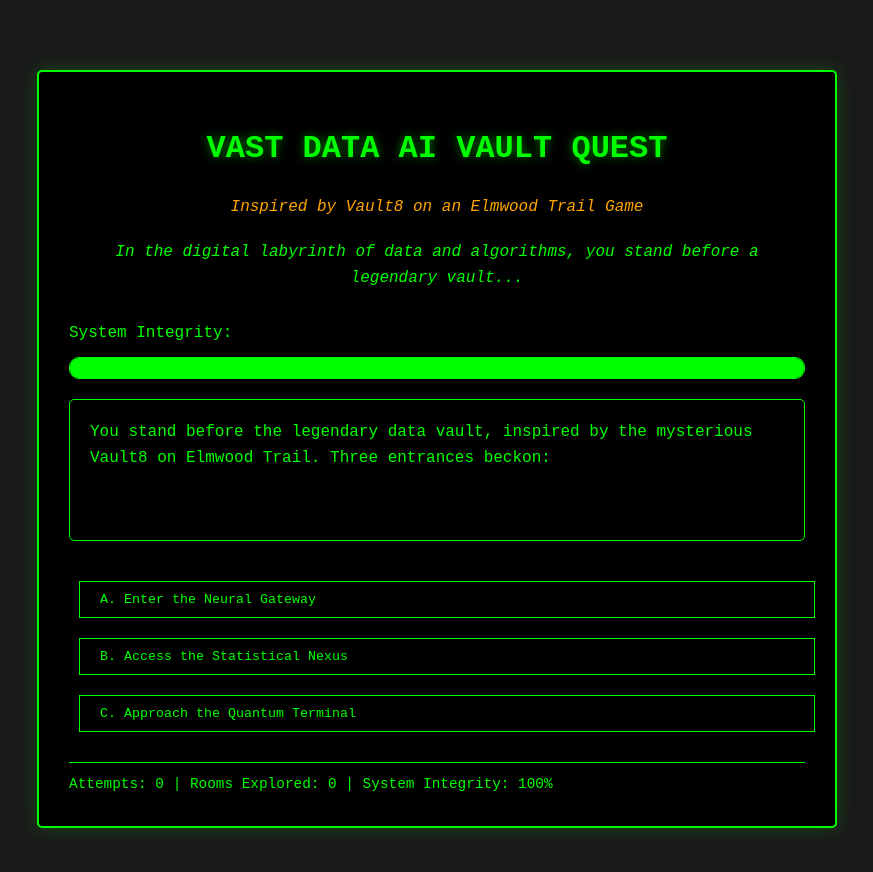
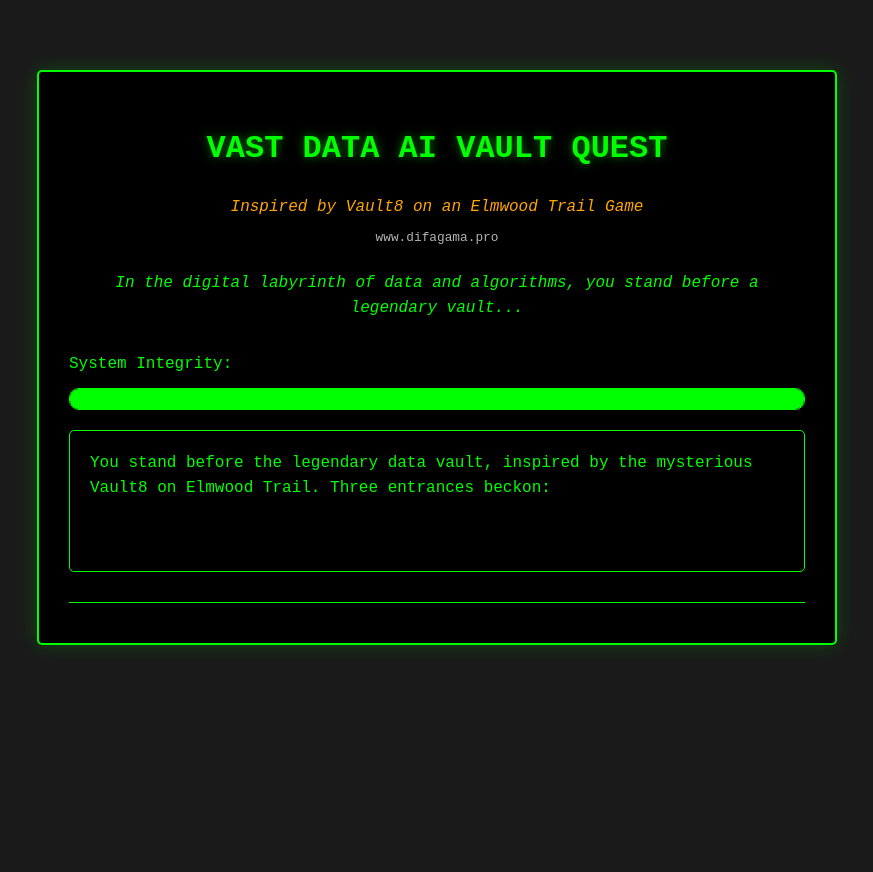
Before and after one commit to zeenfts/zeenfts.github.io, a Jekyll site: the page built from index.html, in a window 1280 px wide. Shown: the top 872 px of the page, without its empty margins (203-1076 px from the left). Built offline with Jekyll 4.4.1, drawn with Linux system fonts in a browser that asks for light colours.

Commit message:
Update for GameOver and add more detail

```diff
--- a/assets/css/styles.css
+++ b/assets/css/styles.css
@@ -29,6 +29,43 @@ body {
     color: #00ff00;
     margin-bottom: 20px;
     text-shadow: 0 0 10px rgba(0, 255, 0, 0.5);
+}
+
+.title-link {
+    color: #00ff00;
+    text-decoration: none;
+    transition: text-shadow 0.3s ease;
+}
+
+.title-link:hover {
+    text-shadow: 0 0 15px rgba(0, 255, 0, 0.8);
+    text-decoration: none;
+}
+
+.website-link {
+    text-align: center;
+    margin-top: -15px;
+    margin-bottom: 20px;
+}
+
+.website-link a {
+    color: #ffffff;
+    font-size: 0.8em;
+    text-decoration: none;
+    opacity: 0.7;
+    transition: opacity 0.3s ease;
+}
+
+.website-link a:hover {
+    opacity: 1;
+}
+
+.game-over-screen {
+    color: #ff0000;
+    font-size: 2em;
+    text-align: center;
+    animation: pulse 2s infinite;
+    margin: 20px 0;
 }
 
 .story-intro {
--- a/assets/js/game.js
+++ b/assets/js/game.js
@@ -19,6 +19,14 @@ function updateHealth(damage = 0) {
 function updateGame() {
     const state = gameStates[currentState];
     const gameText = document.getElementById('game-text');
+    const choicesDiv = document.getElementById('choices');
+
+    // Check for game over first
+    if (health <= 0) {
+        gameText.innerHTML = '<div class="game-over-screen">GAME OVER</div>';
+        choicesDiv.innerHTML = '<button onclick="resetGame()">Start New Game</button>';
+        return;
+    }
 
     if (!state) {
         console.error('Invalid state:', currentState);
@@ -41,7 +49,7 @@ function updateGame() {
     }
 
     // Update choices
-    const choicesDiv = document.getElementById('choices');
+    choicesDiv = document.getElementById('choices');
     choicesDiv.innerHTML = '';
 
     state.choices.forEach(choice => {
@@ -69,6 +77,15 @@ function updateGame() {
     }
 }
 
+// GameOver Function if the Health is Zero (5 attempts)
+function resetGame() {
+    currentState = 'start';
+    health = 100;
+    attempts++;
+    visited.clear();
+    updateGame();
+}
+
 // Initialize game when DOM is loaded
 document.addEventListener('DOMContentLoaded', function() {
     console.log('Game initialized'); // Debug log
--- a/assets/js/gameStates.js
+++ b/assets/js/gameStates.js
@@ -176,5 +176,13 @@ const gameStates = {
             { text: "Play Again", nextState: "start" }
         ],
         isSuccess: true
+    },
+
+    gameOver: {
+        text: "GAME OVER\nYour system integrity has reached critical levels.",
+        choices: [
+            { text: "Start New Game", nextState: "start" }
+        ],
+        isGameOver: true
     }
 };
--- a/index.html
+++ b/index.html
@@ -3,8 +3,13 @@ layout: default
 title: Vast Data AI Vault Quest
 ---
 <div class="game-container">
-    <h1 class="title">VAST DATA AI VAULT QUEST</h1>
+    <h1 class="title">
+        <a href="/" class="title-link">VAST DATA AI VAULT QUEST</a>
+    </h1>
     <p class="inspiration">Inspired by Vault8 on an Elmwood Trail Game</p>
+    <p class="website-link">
+        <a href="https://www.difagama.pro" target="_blank">www.difagama.pro</a>
+    </p>
     <div class="story-intro">
         <p>In the digital labyrinth of data and algorithms, you stand before a legendary vault...</p>
     </div>
```
